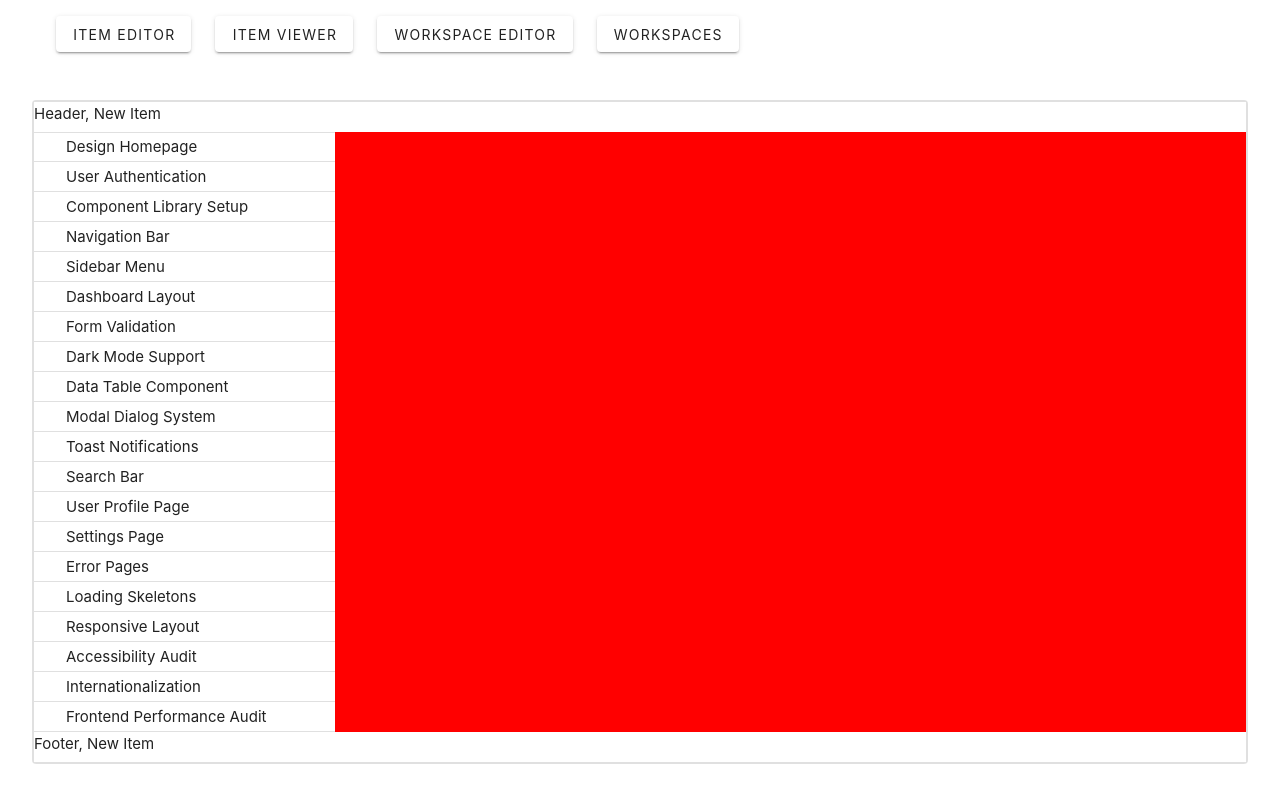
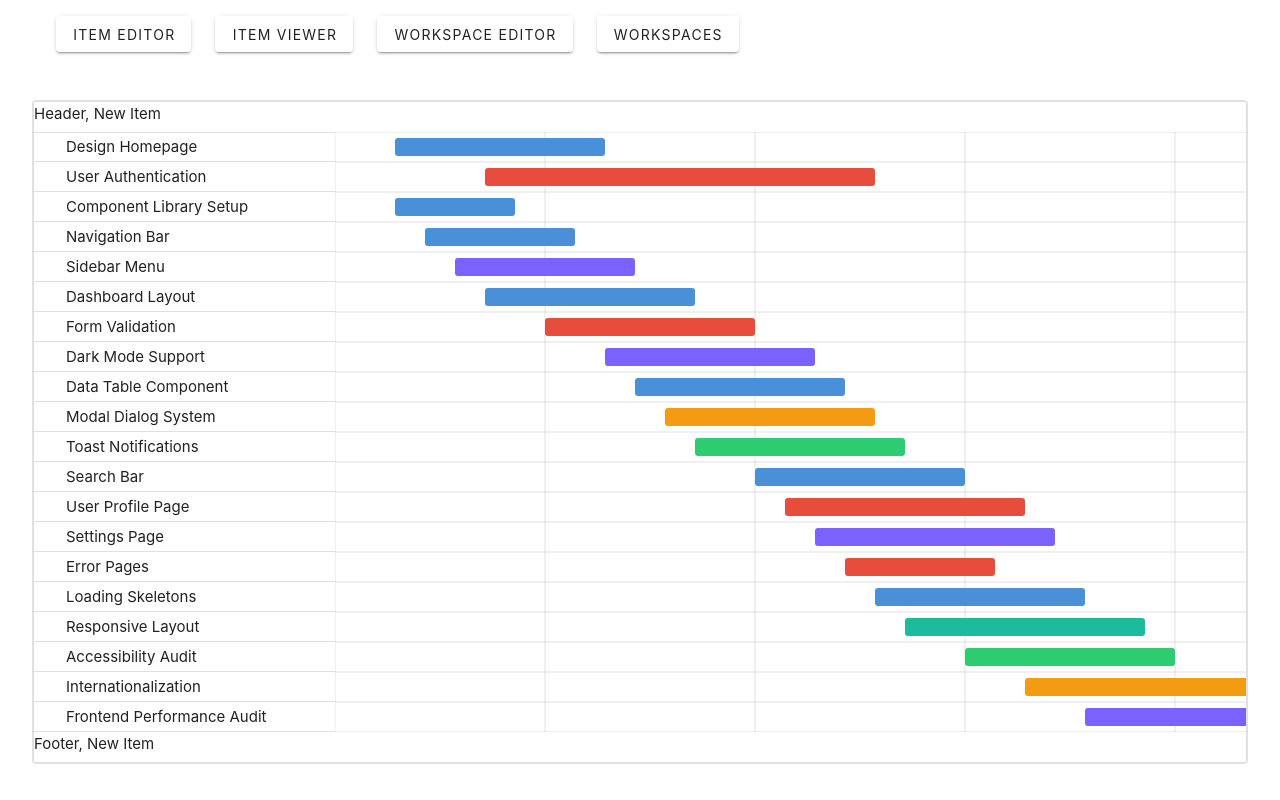
Before and after one commit to AlexJFDev/Capstone, a Vue app: page / in a window 1280 px wide. Built offline with nearby package versions, Linux system fonts and the light colour scheme; the HTML template or start-up script is replaced by a standard one.

Commit message:
Added RoadmapChart

```diff
--- /dev/null
+++ b/src/components/roadmap/RoadmapChart.vue
@@ -0,0 +1,139 @@
+<script setup lang="ts">
+import { computed } from 'vue'
+import { items } from '@/testing/dummy-items'
+
+export interface RoadmapScale {
+  pixelsPerDay: number
+  headerLabel: (date: Date) => string
+  gridInterval: 'day' | 'week' | 'month'
+}
+
+const props = defineProps<{
+  itemIds: string[]
+  scale: RoadmapScale
+}>()
+
+const ROW_HEIGHT = 30
+const BAR_PADDING = 6
+
+const dateRange = computed(() => {
+  const dates = props.itemIds.flatMap(id => {
+    const item = items[id]
+    if (!item) return []
+    return [new Date(item['start-date']), new Date(item['end-date'])]
+  })
+  if (dates.length === 0) return null
+
+  const min = new Date(Math.min(...dates.map(d => d.getTime())))
+  const max = new Date(Math.max(...dates.map(d => d.getTime())))
+
+  // Snap start back to the nearest Sunday
+  const start = new Date(min)
+  start.setDate(start.getDate() - start.getDay())
+  start.setHours(0, 0, 0, 0)
+
+  // Snap end forward to the next Sunday
+  const end = new Date(max)
+  const daysUntilSunday = (7 - end.getDay()) % 7
+  end.setDate(end.getDate() + (daysUntilSunday || 7))
+  end.setHours(0, 0, 0, 0)
+
+  return { start, end }
+})
+
+const totalDays = computed(() => {
+  if (!dateRange.value) return 0
+  return Math.round((dateRange.value.end.getTime() - dateRange.value.start.getTime()) / 86400000)
+})
+
+const svgWidth = computed(() => totalDays.value * props.scale.pixelsPerDay)
+const svgHeight = computed(() => props.itemIds.length * ROW_HEIGHT)
+
+const weekStarts = computed(() => {
+  if (!dateRange.value) return []
+  const weeks: Date[] = []
+  const cur = new Date(dateRange.value.start)
+  while (cur.getTime() < dateRange.value.end.getTime()) {
+    weeks.push(new Date(cur))
+    cur.setDate(cur.getDate() + 7)
+  }
+  return weeks
+})
+
+function xForDate(date: Date): number {
+  if (!dateRange.value) return 0
+  const days = (date.getTime() - dateRange.value.start.getTime()) / 86400000
+  return days * props.scale.pixelsPerDay
+}
+
+const bars = computed(() =>
+  props.itemIds
+    .map((id, index) => {
+      const item = items[id]
+      if (!item) return null
+      const x = xForDate(new Date(item['start-date']))
+      const width = xForDate(new Date(item['end-date'])) - x
+      return { id, x, width, color: item.color, y: index * ROW_HEIGHT }
+    })
+    .filter(b => b !== null)
+)
+</script>
+
+<template>
+  <svg
+    :width="svgWidth"
+    :height="svgHeight"
+    xmlns="http://www.w3.org/2000/svg"
+  >
+    <!-- Vertical grid lines at each week boundary -->
+    <line
+      v-for="week in weekStarts"
+      :key="week.getTime()"
+      :x1="xForDate(week)"
+      :x2="xForDate(week)"
+      y1="0"
+      :y2="svgHeight"
+      stroke="rgba(0,0,0,0.12)"
+      stroke-width="1"
+    />
+
+    <!-- Horizontal row dividers matching the item list borders -->
+    <line
+      v-for="(_, index) in itemIds"
+      :key="index"
+      x1="0"
+      :x2="svgWidth"
+      :y1="index * ROW_HEIGHT"
+      :y2="index * ROW_HEIGHT"
+      stroke="rgba(0,0,0,0.12)"
+      stroke-width="1"
+    />
+    <!-- Bottom border of last row -->
+    <line
+      x1="0"
+      :x2="svgWidth"
+      :y1="svgHeight"
+      :y2="svgHeight"
+      stroke="rgba(0,0,0,0.12)"
+      stroke-width="1"
+    />
+
+    <!-- Item bars -->
+    <rect
+      v-for="bar in bars"
+      :key="bar.id"
+      :x="bar.x"
+      :y="bar.y + BAR_PADDING"
+      :width="bar.width"
+      :height="ROW_HEIGHT - BAR_PADDING * 2"
+      :fill="bar.color"
+      rx="3"
+    />
+  </svg>
+</template>
+
+<style scoped>
+svg {
+  display: block;
+}
+</style>
--- a/src/components/roadmap/RoadmapPane.vue
+++ b/src/components/roadmap/RoadmapPane.vue
@@ -1,18 +1,19 @@
 <script setup lang="ts">
 import { workspaces } from '@/testing/dummy-workspaces'
 import RoadmapItemList from './RoadmapItemList.vue';
+import RoadmapChart, { type RoadmapScale } from './RoadmapChart.vue';
 
-
-const props =
-withDefaults(defineProps<{
+const props = defineProps<{
   workspaceId: string,
-  scale?: number
-}>(), {
-  scale: 80
-}
-)
+}>()
 
 const workspace = workspaces[props.workspaceId]!
+
+const scale: RoadmapScale = {
+  pixelsPerDay: 30,
+  headerLabel: (date: Date) => date.toLocaleDateString('en-US', { month: 'short', day: 'numeric' }),
+  gridInterval: 'week',
+}
 
 </script>
 
@@ -30,6 +31,7 @@ const workspace = workspaces[props.workspaceId]!
 
         <!-- Roadmap Render -->
         <div class="roadmap-render">
+          <RoadmapChart :itemIds="workspace.items" :scale="scale" />
         </div>
       </div>
 
@@ -51,7 +53,7 @@ const workspace = workspaces[props.workspaceId]!
 }
 
 .roadmap-render {
-  background-color: red;
+  overflow: auto;
   width: 100%;
 }
 </style>
```
